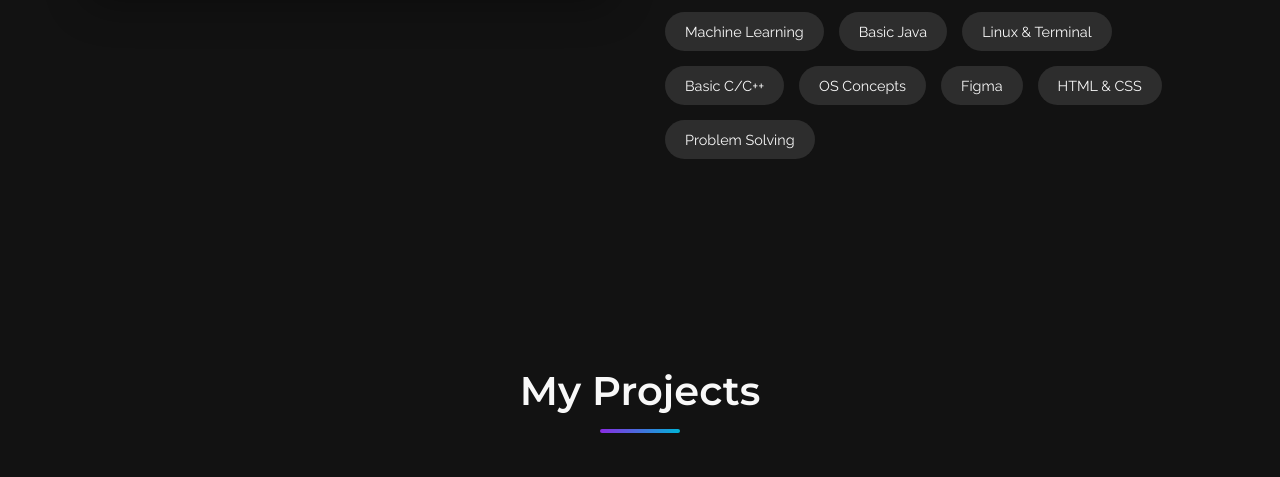
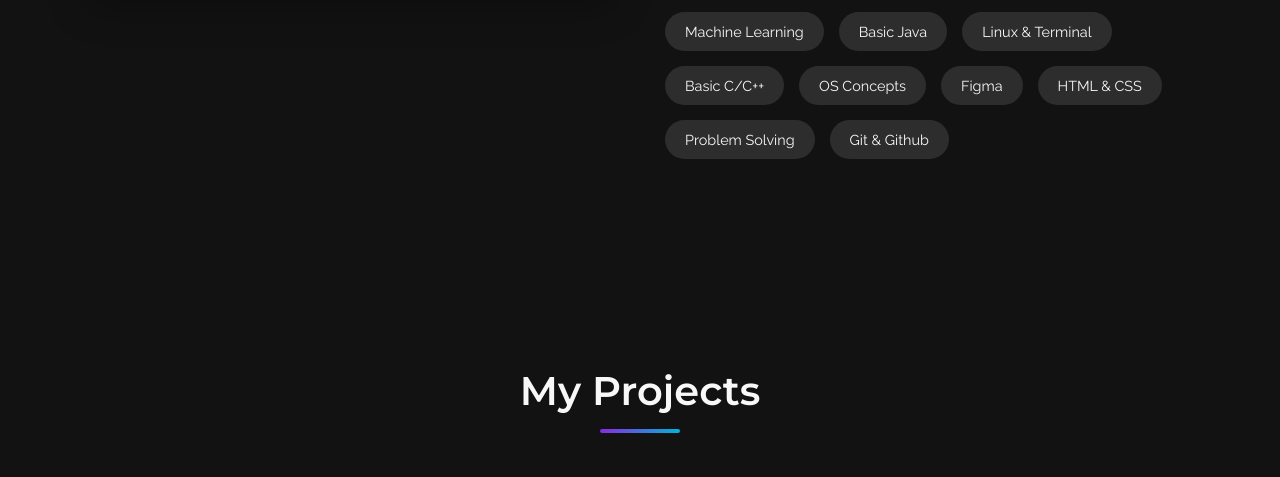
Before and after one commit to dixonsimon/My-Portfolio, a plain HTML site: page index.html in a window 1280 px wide. Shown: the part 1625-2102 px from the top of the page. Drawn offline with Linux system fonts and the light colour scheme.

Commit message:
Update index.html

```diff
--- a/index.html
+++ b/index.html
@@ -69,6 +69,7 @@
                         <div class="skill">Figma</div>
                         <div class="skill">HTML & CSS</div>
                         <div class="skill">Problem Solving</div>
+                        <div class="skill">Git & Github</div>
                     </div>
                 </div>
             </div>
```
